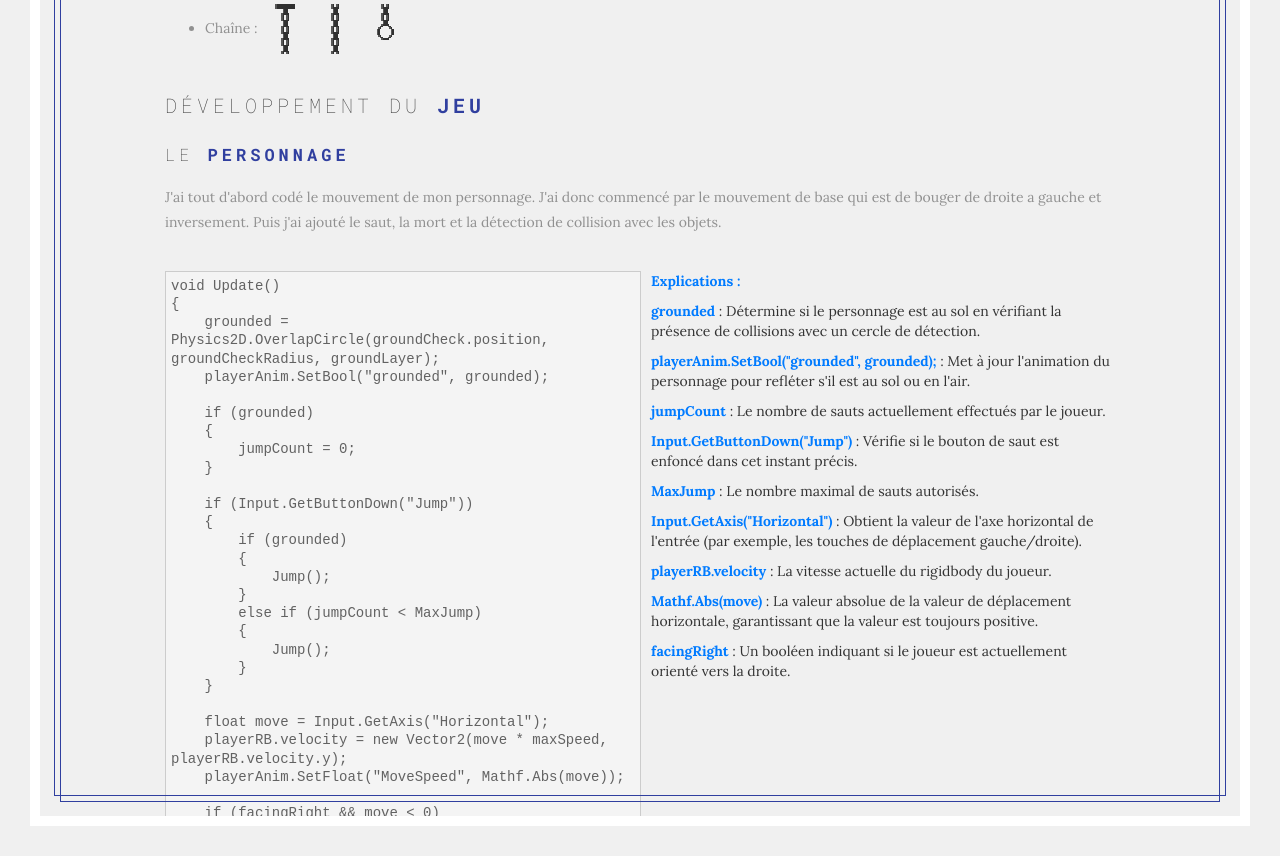
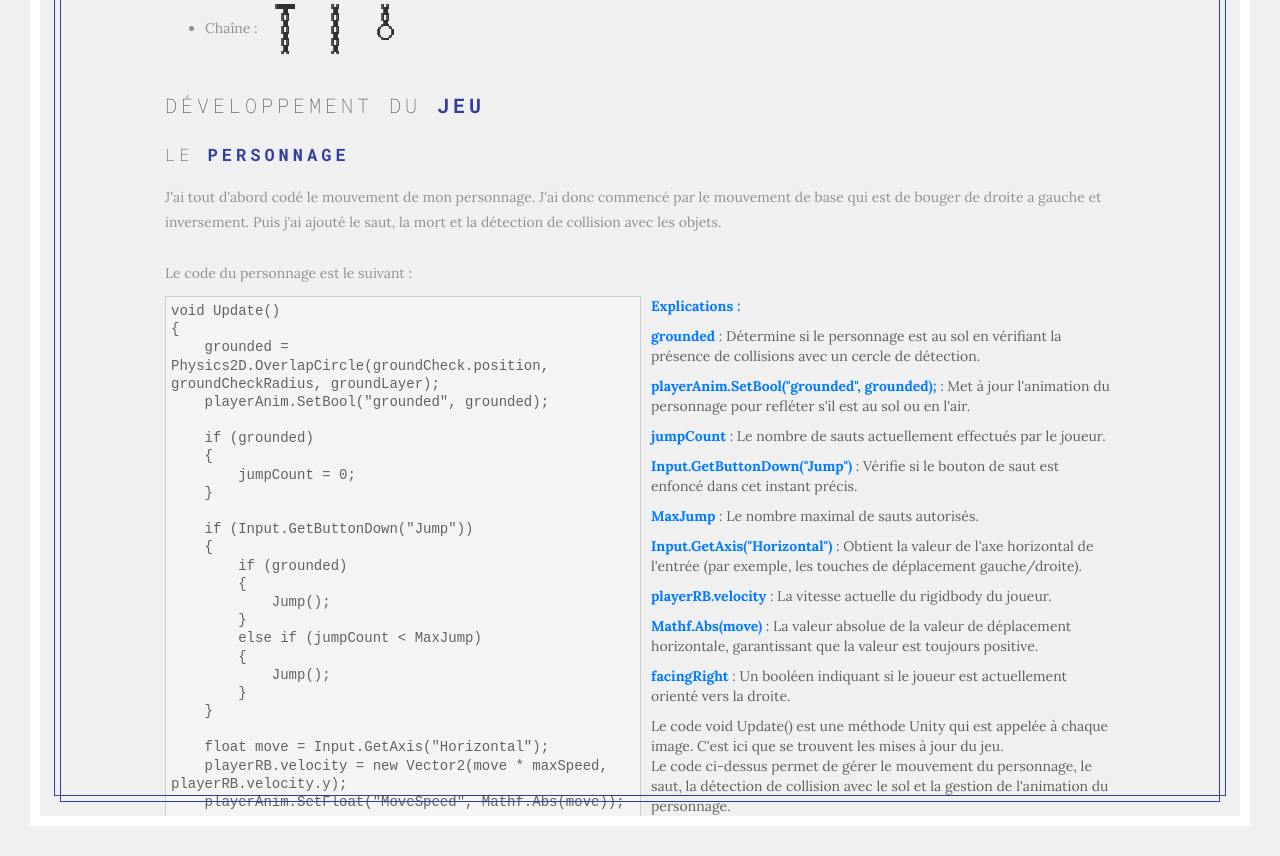
Before and after one commit to Geenzao/Geenzao.github.io, a PHP site: page /PageProjet/DungeonTravel.html in a window 1280 px wide. Shown: the part 1744-2600 px from the top of the page. Run offline with PHP 8.4, Linux system fonts and the light colour scheme.

Commit message:
Page Dugeon Travel Fini

```diff
--- a/PageProjet/DungeonTravel.html
+++ b/PageProjet/DungeonTravel.html
@@ -73,7 +73,7 @@
 
 						<li>
                             <a href='../index.html#about' class='section-toggle' data-section='about' >
-								A propos
+								à propos
 							</a>
 						</li>
 
@@ -207,9 +207,11 @@
 									<h4>
 										Le <strong class="color">Personnage</strong>
 									</h4>
+
 									<p>
 										J'ai tout d'abord codé le mouvement de mon personnage. J'ai donc commencé par le mouvement de base qui est de bouger de droite a gauche et inversement.
 										Puis j'ai ajouté le saut, la mort et la détection de collision avec les objets.<br><br>
+										Le code du personnage est le suivant :
 
 										<div class="code-container">
 											<div class="code">
@@ -260,26 +262,95 @@
 												<p><strong class="color">playerRB.velocity</strong> : La vitesse actuelle du rigidbody du joueur.</p>
 												<p><strong class="color">Mathf.Abs(move)</strong> : La valeur absolue de la valeur de déplacement horizontale, garantissant que la valeur est toujours positive.</p>
 												<p><strong class="color">facingRight</strong> : Un booléen indiquant si le joueur est actuellement orienté vers la droite.</p>
-											  </div>
+												<p>
+													Le code void Update() est une méthode Unity qui est appelée à chaque image. C'est ici que se trouvent les mises à jour du jeu.<br>
+													Le code ci-dessus permet de gérer le mouvement du personnage, le saut, la détection de collision avec le sol et la gestion de l'animation du personnage.<br>
+													Si le joueur est au sol alors le nombre de saut est remis a 0, et si le joueur appuie sur le bouton de saut alors on appele la fonction Jump() qui va faire sauter le joueur.<br>
+													Ensuite on récupère la valeur de l'axe horizontal pour déplacer le joueur et on met à jour l'animation du joueur en fonction de sa vitesse de déplacement.<br>
+													Enfin on vérifie si le joueur est orienté vers la droite et on le retourne si ce n'est pas le cas.
+												</p>
+											</div>
 										</div>
 									</p>
+
 									<h4>
 										Les <strong class="color">Ennemis</strong>
 									</h4>
+
 									<p>
 										Une fois le personnage fonctionnel, j'ai décidé d'ajouter mon premier ennemi qui est un orc. J'ai donc codé le mouvement de l'orc et la détection de collision avec le joueur.
 										Cette orc est très simple, il se déplace d'un point a l'autre sans se soucier de la présence du joueur. Il est donc très facile a éviter même si il est intuable.<br><br>
+										Le code de l'orc est le suivant :
 
+										<div class="code-container">
+											<div class="code">
+												void Update()<br>
+												{<br>
+												&nbsp;&nbsp;&nbsp;&nbsp;Vector3 dir = target.position - transform.position;<br>
+												<br>
+												&nbsp;&nbsp;&nbsp;&nbsp;transform.Translate(dir.normalized * speed * Time.deltaTime, Space.World);<br>
+												<br>
+												&nbsp;&nbsp;&nbsp;&nbsp;// Si l'ennemi est quasiment arrivé à sa destination<br>
+												&nbsp;&nbsp;&nbsp;&nbsp;if(Vector3.Distance(transform.position, target.position) < 0.3f)<br>
+												&nbsp;&nbsp;&nbsp;&nbsp;{<br>
+												&nbsp;&nbsp;&nbsp;&nbsp;&nbsp;&nbsp;&nbsp;&nbsp;destPoint = (destPoint+1)%waypoints.Length;<br>
+												&nbsp;&nbsp;&nbsp;&nbsp;&nbsp;&nbsp;&nbsp;&nbsp;target = waypoints[destPoint];<br>
+												&nbsp;&nbsp;&nbsp;&nbsp;&nbsp;&nbsp;&nbsp;&nbsp;graphics.flipX = !graphics.flipX;<br>
+												&nbsp;&nbsp;&nbsp;&nbsp;}<br>
+												}
+											</div>
+											<div class="explanation">
+												<p><strong class="color">Explications :</strong></p>
+												<p><strong class="color">dir</strong> : Cette variable représente la direction dans laquelle l'objet doit se déplacer pour atteindre sa cible.</p>
+												<p><strong class="color">transform</strong> : Il s'agit du composant de transformation de l'objet, qui contient des informations sur sa position, son orientation et son échelle dans l'espace du jeu.</p>
+												<p><strong class="color">target</strong> : Cette variable représente la position de la cible que l'objet essaie d'atteindre. Il s'agit probablement d'un point de passage.</p>
+												<p><strong class="color">speed</strong> : Cette variable détermine la vitesse à laquelle l'objet se déplace vers sa cible. Plus cette valeur est élevée, plus l'objet se déplace rapidement.</p>
+												<p><strong class="color">Time.deltaTime</strong> : Ceci est utilisé pour normaliser le mouvement de l'objet en fonction du temps écoulé entre chaque image de jeu. Cela garantit que le mouvement est fluide et cohérent, indépendamment des performances de l'appareil.</p>
+												<p><strong class="color">destPoint</strong> : Cette variable maintient l'indice du prochain point de passage dans le tableau. Elle est utilisée pour déterminer quelle sera la prochaine cible une fois que l'objet aura atteint son point de passage actuel.</p>
+												<p><strong class="color">waypoints</strong> : Ceci est probablement un tableau de positions représentant les différents points de passage que l'objet doit suivre. Chaque élément du tableau est une position dans l'espace du jeu.</p>
+												<p>
+													En résumé, ces variables sont utilisées pour contrôler le mouvement de l'objet vers sa cible, détecter quand il est proche de sa destination et mettre à jour ses paramètres graphiques en conséquence.
+												</p>
+											</div>
+										</div>
 									</p>
+
 									<h4>
 										Les <strong class="color">Interactibles</strong>
 									</h4>
+
 									<p>
 										Ensuite j'ai décidé d'ajouter les objects interactifs. J'ai commencé par ajouter la bombe qui tue le joueur si elle le touche.
 										Puis j'ai ajouté la caisse qui est bougeable par le joueur et qui permet au joueur de lui monter dessus pour atteindre des endroits plus élevé.
 										Enfin j'ai ajouté la porte qui signifie la fin du niveau.
 									</p>
 
+									<h3>
+										Création du <strong class="color">premier Niveau</strong>
+									</h3>
+
+									<p>
+										Pour créer le premier niveau, j'ai utilisé le système de tilemap afin de disposé les différents éléments du niveau avec une grille. La tilemap permet de créer des niveaux rapidement et facilement mais ne permet pas d'ajouter les interactibles.
+										Je pouvais donc designer le niveau en plaçant les différents éléments sur la grille comme les plateformes, les murs, le sol, les torches et les chaînes.
+										Tout ce qui était interactible a été posé a la main directement dans la scène car ils n'avait pas la meme taille ou n'était pas immobile.<br>
+										Par exemple la caisse est bougeable donc elle n'a rien a faire dans le tilemap qui permet de gerer l'apparence du niveau.
+										<figure>
+											<img src="../images/DungeonTravel/Tilemap.png" alt="" class="grande-image">
+											<figcaption>Capture d'écran de la création du niveau</figcaption>
+										</figure>
+									</p>
+
+									<h3>
+										<strong class="color">conclusion</strong>
+									</h3>
+
+									<p>
+										Ce projet m'a permis de découvrir comment créer un jeu vidéo sur Unity.
+										J'ai appris a utiliser les différents composants de Unity afin de pouvoir créer mon premier jeu vidéo.
+										J'ai découvert comment créer un personnage jouable, des ennemis, des objets interactifs, des UI et des niveaux.
+										Le C# était un langage que je connaissais pas, j'ai donc appris à l'utiliser tout au long du développement pour coder les différents éléments de mon jeu.
+										J'ai également découvert comment utiliser des assets gratuits pour mon jeu et comment les intégrer dans mon jeu.
+										Enfin, j'ai découvert comment créer des animations pour mon personnage et comment les intégrer dans mon jeu.
 								</div>
 
 							</div>
--- a/css/style.css
+++ b/css/style.css
@@ -923,6 +923,70 @@ body.section-switching.up .animation-block{
 	image-rendering: pixelated;
 }
 
+.code-container {
+	display: flex;
+}
+
+.code {
+	font-family: 'Courier New', Courier, monospace;
+	background-color: #f4f4f4;
+	padding: 5px;
+	border: 1px solid #ccc;
+	display: block;
+	overflow-x: auto;
+	color: rgba(0,0,0,.6);
+	line-height: 1.3;
+	flex: 1; /* Prend autant d'espace que possible */
+	margin-right: 10px; /* Marge à droite pour séparer du texte d'explication */
+}
+
+/* Style pour les explications */
+.explanation {
+	flex: 1; /* Prend autant d'espace que possible */
+	color: rgba(0,0,0,.6);
+}
+
+.explanation > p > .color {
+	color: #007bff; /* Couleur bleue */
+}
+
+h4{
+	font-family: 'Roboto Mono', sans-serif;
+	font-size:17px;
+	font-weight:200;
+	margin:0;
+	text-transform:uppercase;
+	letter-spacing:4px;
+	margin-top: 30px;
+	margin-bottom: 20px;
+}
+
+figure {
+	display: block;
+	margin: 0;
+	padding: 0;
+	text-align: center; /* Centrer le contenu du figure */
+}
+
+.grande-image {
+	margin-top: 10px;
+	margin-bottom: 10px;
+	height: 300px;
+	filter: none;
+	object-fit: contain;
+	image-rendering: pixelated;
+}
+
+figcaption {
+	font-size: 0.8em; /* Taille de la police de la légende */
+	font-family: 'Roboto Mono', sans-serif;
+	color: rgba(0,0,0,.6);
+	font-style: italic;
+	margin-left: auto; /* Centrer horizontalement */
+	margin-right: auto; /* Centrer horizontalement */
+}
+
+
 /*=======================================================
 Portfolio Section
 =======================================================*/
@@ -1167,42 +1231,7 @@ Portfolio Section
 	font-weight:500;
 }
 
-.code-container {
-	display: flex;
-}
 
-.code {
-	font-family: 'Courier New', Courier, monospace;
-	background-color: #f4f4f4;
-	padding: 5px;
-	border: 1px solid #ccc;
-	display: block;
-	overflow-x: auto;
-	color: rgba(0,0,0,.6);
-	line-height: 1.3;
-	flex: 1; /* Prend autant d'espace que possible */
-	margin-right: 10px; /* Marge à droite pour séparer du texte d'explication */
-}
-
-/* Style pour les explications */
-.explanation {
-	flex: 1; /* Prend autant d'espace que possible */
-}
-
-.explanation > p > .color {
-	color: #007bff; /* Couleur bleue */
-}
-
-h4{
-	font-family: 'Roboto Mono', sans-serif;
-	font-size:17px;
-	font-weight:200;
-	margin:0;
-	text-transform:uppercase;
-	letter-spacing:4px;
-	margin-top: 30px;
-	margin-bottom: 20px;
-}
 
 /*=======================================================
 	Contact Section
--- a/index.html
+++ b/index.html
@@ -74,7 +74,7 @@
 
 						<li>
 							<a href='#about' class='section-toggle' data-section='about' >
-								A propos
+								à propos
 							</a>
 						</li>
 
@@ -129,7 +129,7 @@
 									<div class='intro-btns' >
 
 										<a href='#about' class='btn-custom section-toggle' data-section='about' >
-											A propos de moi
+											à propos de moi
 										</a>
 
 										<a href='#contact' class='btn-custom section-toggle' data-section='contact' >
```
Also changed, not shown: images/DungeonTravel/Tilemap.png (added).
